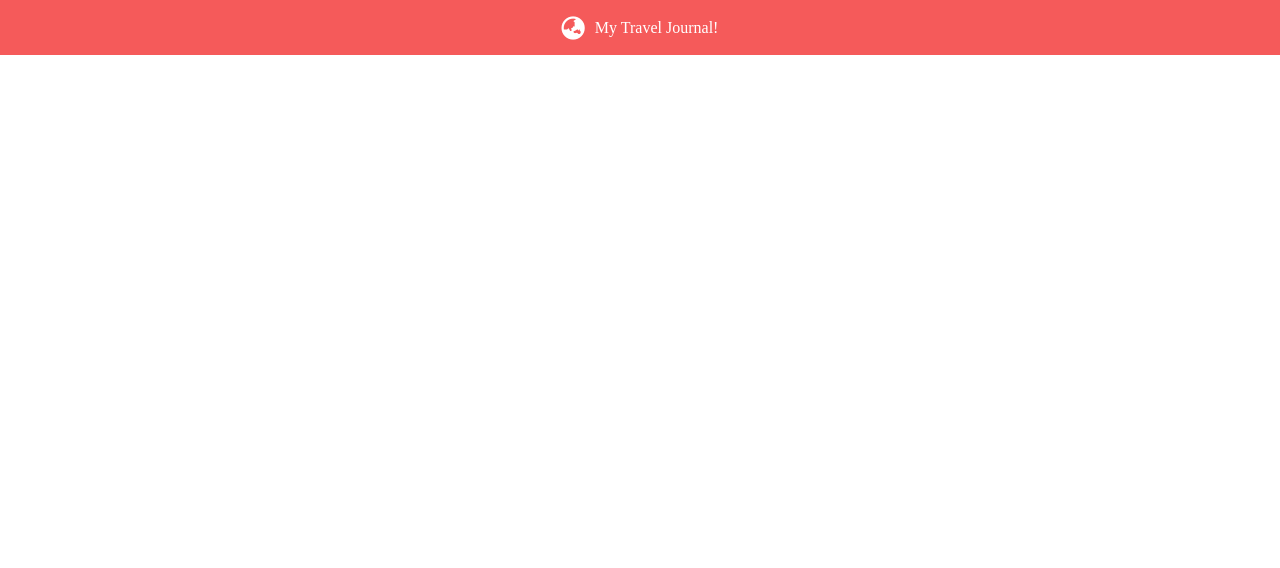
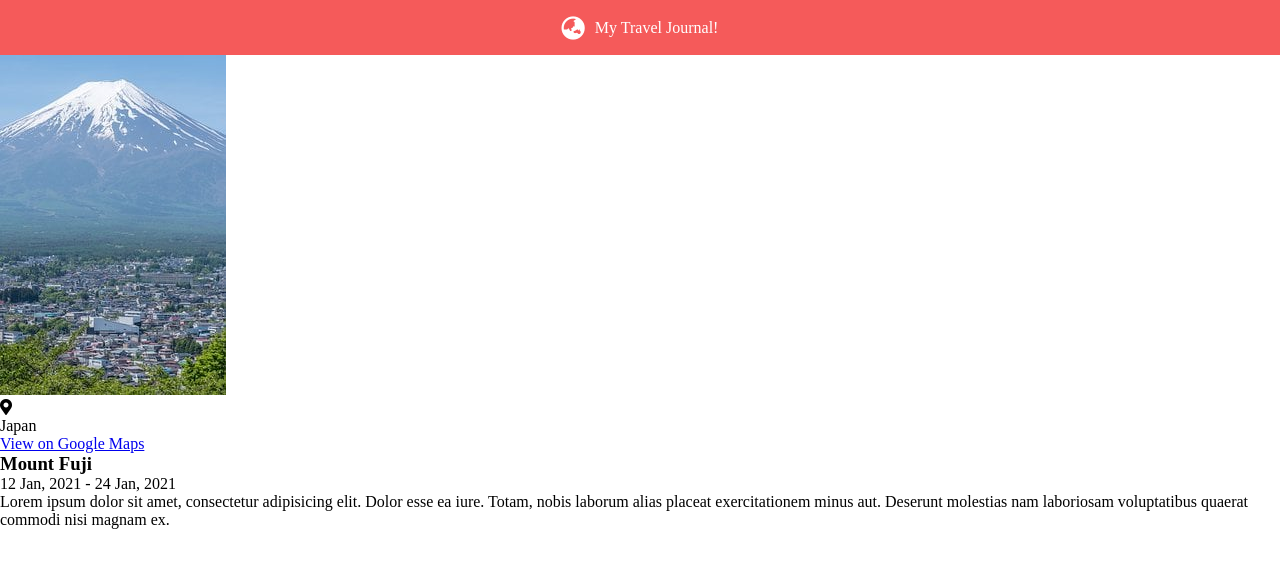
Before and after one commit to Sven-27/travel-journal, a React (Create React App) app: page / in a window 1280 px wide. Shown: the top 568 px of the page. Built offline with nearby package versions, Linux system fonts and the light colour scheme.

Commit message:
added content to card component

```diff
--- a/src/App.js
+++ b/src/App.js
@@ -1,10 +1,12 @@
 import './App.css'
 import Header from './components/header/Header'
+import Card from './components/card/Card'
 
 function App() {
   return (
     <div className='app'>
       <Header />
+      <Card />
     </div>
   );
 }
--- /dev/null
+++ b/src/components/card/Card.css
@@ -0,0 +1,4 @@
+.card{
+  display: flex;
+
+}
--- /dev/null
+++ b/src/components/card/Card.js
@@ -0,0 +1,30 @@
+import './Card.css'
+import fuji from '../../img/fuji.jpg'
+
+const Card = () => {
+  return (
+    <section className='card'>
+      <div className='card--container'>
+        <figure className='card--image-container'>
+          <img className='card--image' src={fuji} alt='Photo of place' />
+        </figure>
+        <main className='card--main-container'>
+          <div className='card--main-top'>
+            <i className="fas fa-map-marker-alt" />
+            <p className='card--country-name'>Japan</p>
+            <a className='card--country-link' href="#">View on Google Maps</a>
+          </div>
+          <h3 className='card--country-place'>Mount Fuji</h3>
+          <p className='card--country-date'>12 Jan, 2021 - 24 Jan, 2021</p>
+          <p className='card--country-description'>
+            Lorem ipsum dolor sit amet, consectetur adipisicing elit. Dolor esse ea iure.
+            Totam, nobis laborum alias placeat exercitationem minus aut.
+            Deserunt molestias nam laboriosam voluptatibus quaerat commodi nisi magnam ex.
+          </p>
+        </main>
+      </div>
+    </section>
+  )
+}
+
+export default Card
--- a/src/data/data.js
+++ b/src/data/data.js
@@ -5,7 +5,7 @@ import opera from '../img/opera-house.webp'
 const data = [
   {
     id: 1,
-    img: 'https://www.unsplash.com/photos/WLxQvbMyfas',
+    img: fuji,
     country: 'Japan',
     date: '12 Jan, 2021 - 24 Jan, 2021',
     description: `Mount Fuji is the tallest mountain in Japan, standing at 3,776 meters
@@ -14,7 +14,7 @@ const data = [
   },
   {
     id: 3,
-    img: 'https://www.unsplash.com/photos/JmuyB_LibRo',
+    img: opera,
     country: 'Australia',
     date: '27 May, 2021 - 8 Jun, 2021',
     description: `The Sydney Opera House is a multi-venue performing arts centre
@@ -23,7 +23,7 @@ const data = [
   },
   {
     id: 2,
-    img: 'https://www.unsplash.com/photos/3PeSjpLVtLg',
+    img: fjord,
     country: 'Norway',
     date: '01 Oct, 2021 - 18 Nov, 2021',
     description: `The Geiranger Fjord is a fjord in the Sunnmøre of Møre og
```
Also changed, not shown: src/components/Card.js (deleted, +0 -10 lines).
